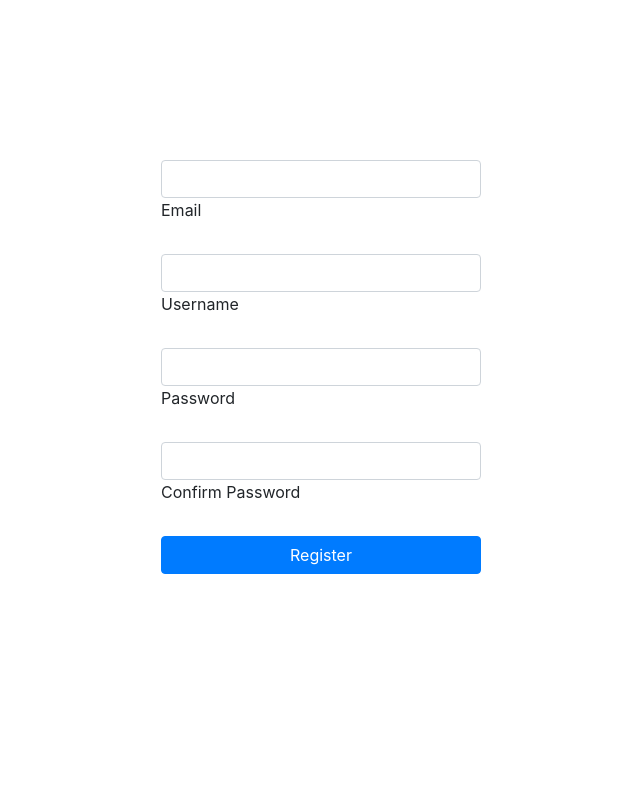
After one commit to iamphani18/JobPostingPortal, a Django app: page /register/ in a window 1280 px wide. The commit adds this page. Shown: the whole page, without its empty margins (319-959 px from the left). Run offline with Django 4.2, Linux system fonts and the light colour scheme; some libraries are stand-ins or nearby versions.

Commit message:
THIRD COMMIT

```diff
--- a/JobPostingPortal/urls.py
+++ b/JobPostingPortal/urls.py
@@ -15,13 +15,14 @@ Including another URLconf
 """
 from django.contrib import admin
 from django.urls import path, include
-from User.views import Jobs_Page, home, login_page
+from User.views import Jobs_Page, home, login_page, register_page
 from User.urls import User_router
 
 urlpatterns = [
     path('jobs/', Jobs_Page, name="addjob"),
     path('', home, name="home"),
     path('admin/', admin.site.urls),
+    path('register/', register_page, name="register"),
     path('nogin/', login_page, name="login"),
 ]
 
--- a/User/views.py
+++ b/User/views.py
@@ -1,16 +1,14 @@
 from django.shortcuts import render
-from .forms import AddJobForm, LoginForm
+from .forms import AddJobForm
 from .models import Jobs
-from django.shortcuts import render, redirect
+from django.shortcuts import render, redirect, HttpResponse
 from django.contrib.auth import authenticate, login, logout
+from django.contrib.auth.models import User
 from rest_framework.viewsets import ModelViewSet
 from .serializer import JobSerializer
 
 # Create your views here.
 def login_page(request):
-    if request.user.is_authenticated:
-        return redirect('/')
-    else:
         if request.method == "POST":
             print("I am here")
             uname = request.POST.get('username')
@@ -21,8 +19,27 @@ def login_page(request):
             if user_data:
                 login(request, user_data)
                 return redirect('/')
-        data = LoginForm()
-        return render(request, 'User/login.html', context={'form': data})
+        return render(request, 'login.html')
+
+def register_page(request):
+    if request.method == "POST":
+        uname = request.POST.get('username')
+        email = request.POST.get('email')
+        pwd1 = request.POST.get('password')
+        pwd2 = request.POST.get('password2')
+        if pwd1 != pwd2:
+            return HttpResponse('Invalid Password', status=400)
+        if User.objects.filter(username=uname):
+            return HttpResponse('Username Exist', status=400)
+        user_data = User.objects.create(
+            username = uname,
+            email = email,
+            password = pwd1
+        )
+        if user_data:
+            login(request, user_data)
+            return redirect('/')
+    return render(request, 'register.html')
 
 def logout_page(request):
     logout(request)
--- a/templates/base.html
+++ b/templates/base.html
@@ -4,9 +4,12 @@
     <meta charset="UTF-8">
     <title>Credo Systems</title>
     <link rel="stylesheet" href="https://stackpath.bootstrapcdn.com/bootstrap/4.5.0/css/bootstrap.min.css" integrity="sha384-9aIt2nRpC12Uk9gS9baDl411NQApFmC26EwAOH8WgZl5MYYxFfc+NcPb1dKGj7Sk" crossorigin="anonymous">
+    {% block inlinecss %} {% endblock %}
 </head>
 <body>
-{% include 'navbar.html' %}
+{% if request.user.is_authenticated %}
+    {% include 'navbar.html' %}
+{% endif %}
 {% block page %}
 {% endblock %}
 <script src="https://code.jquery.com/jquery-3.5.1.slim.min.js" integrity="sha384-DfXdz2htPH0lsSSs5nCTpuj/zy4C+OGpamoFVy38MVBnE+IbbVYUew+OrCXaRkfj" crossorigin="anonymous"></script>
--- /dev/null
+++ b/templates/register.html
@@ -0,0 +1,38 @@
+{% extends 'base.html' %}
+{% block inlinecss %}
+<style>
+    form {
+            width: 100%;
+            position: absolute;
+            padding: 10pc 30pc;
+            height: 100%;
+    }
+</style>
+{% endblock %}
+{% block page %}
+<form action="" enctype="multipart/form-data" method="POST">
+    {% csrf_token %}
+  <!-- Email input -->
+  <div class="form-outline mb-4">
+    <input type="email" id="email" name="email" class="form-control" />
+    <label class="form-label" for="email">Email</label>
+  </div>
+
+  <div class="form-outline mb-4">
+    <input type="text" id="username" name="username" class="form-control" />
+    <label class="form-label" for="username">Username</label>
+  </div>
+
+  <!-- Password input -->
+  <div class="form-outline mb-4">
+    <input type="password" id="password" name="password" class="form-control" />
+    <label class="form-label" for="password">Password</label>
+  </div>
+  <div class="form-outline mb-4">
+    <input type="password" id="password2" name="password2" class="form-control" />
+    <label class="form-label" for="password2">Confirm Password</label>
+  </div>
+
+  <button type="submit" class="btn btn-primary btn-block mb-4">Register</button>
+</form>
+{% endblock %}
```
Also changed, not shown: templates/dummylogin.html (added, +14 -0 lines), templates/login.html (+48 -11 lines), db.sqlite3.
